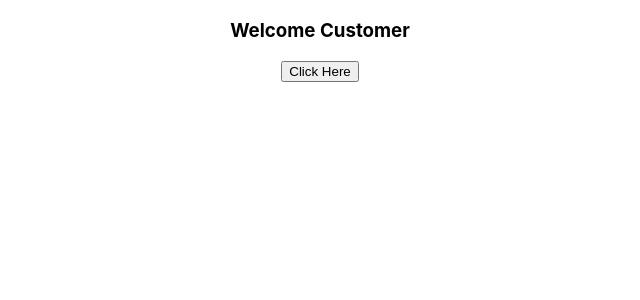
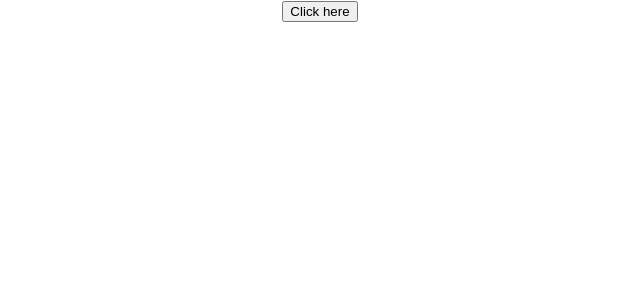
Before and after one commit to ssentamuabel/practice, a React (Create React App) app: page / in a window 1280 px wide. Shown: the top 300 px of the page, without its empty margins (320-960 px from the left). Built offline with nearby package versions, Linux system fonts and the light colour scheme.

Commit message:
First commit

```diff
--- a/src/App.js
+++ b/src/App.js
@@ -8,12 +8,15 @@ import Counter from './components/Counter'
 import FunctionComponent from './components/FunctionComponent'
 import ClassClick from './components/ClassClick'
 import EventBind from './components/EventBind'
+import ParentComponent from './components/ParentComponent'
 
 function App() {
   return (
     <div className="App">
 
-      <EventBind />
+      <ParentComponent />
+
+      {/* <EventBind /> */}
 
     {/* <FunctionComponent /> */}
     {/* <ClassClick /> */}
--- /dev/null
+++ b/src/components/ChildComponent.js
@@ -0,0 +1,13 @@
+import React from 'react'
+
+
+const ChildComponent = ({greetHandler})=>{
+    return (
+        <>
+            <button onClick={()=>greetHandler("Yusuf Ssentamu")}>Click here</button>
+        </>
+    )
+}
+
+
+export default ChildComponent
--- /dev/null
+++ b/src/components/ParentComponent.js
@@ -0,0 +1,41 @@
+import React, {Component} from 'react'
+
+import ChildComponent from './ChildComponent'
+
+
+class ParentComponent extends Component{
+
+    constructor(props)
+    {
+        super(props)
+
+        this.state = {
+            message: "the message"
+        }
+
+        this.Greetings = this.Greetings.bind(this)
+    }
+
+
+    // Greetings = (child)=>{
+    //     alert(`This is ${this.state.message} and the ${child}`)
+    // }
+
+
+     Greetings(childname)
+    {
+        alert(`${this.state.message} and my name is ${childname}`)
+    }
+
+    render(){
+        return (
+            <>
+                <ChildComponent greetHandler={this.Greetings} />
+            </>
+        )
+    }
+}
+
+
+
+export default ParentComponent
```
